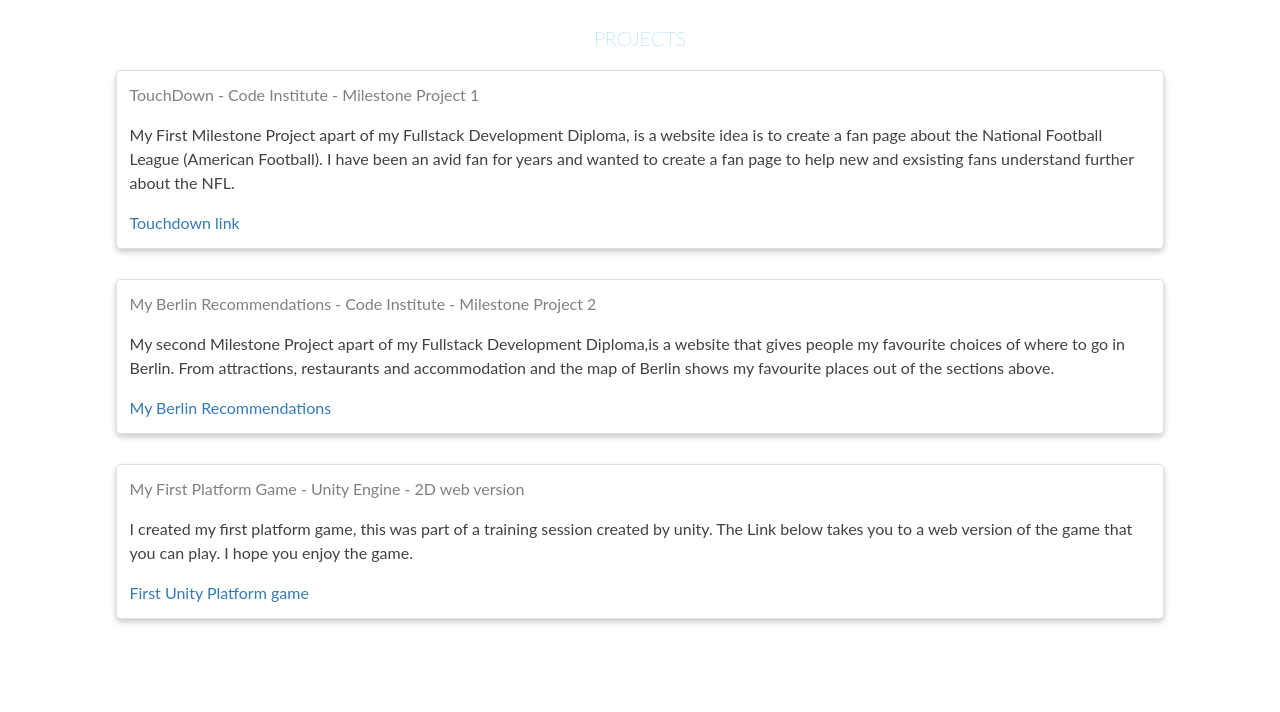
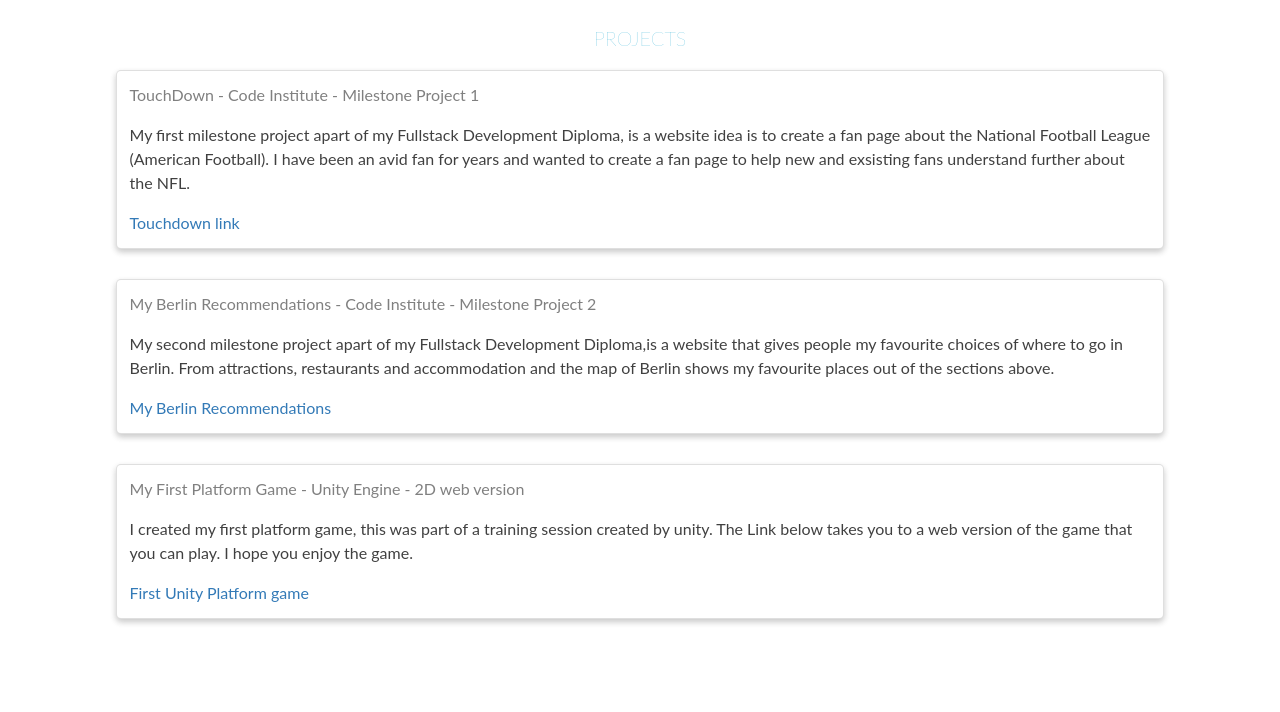
Before and after one commit to Zombietiko/MattRichardson, a website: page index.html in a window 1280 px wide. Shown: the part 1220-1932 px from the top of the page. Drawn offline with nearby package versions, Linux system fonts and the light colour scheme; files that its build step writes are made by us from their sources.

Commit message:
adding final touches to website.

```diff
--- a/index.html
+++ b/index.html
@@ -101,7 +101,7 @@
               </div>
               <div class="project-content">
                 <h4>TouchDown - Code Institute - Milestone Project 1</h4>
-                <p>My First Milestone Project apart of my Fullstack Development Diploma, is a website idea is to create a fan page about the National Football League (American Football).
+                <p>My first milestone project apart of my Fullstack Development Diploma, is a website idea is to create a fan page about the National Football League (American Football).
                 I have been an avid fan for years and wanted to create a fan page to help new and exsisting fans understand further about the NFL.</p>
                 <a href="https://zombietiko.github.io/TouchDown-My1stMileStoneProject/"target="_blank">Touchdown link</a>
               </div>
@@ -112,7 +112,7 @@
               </div>
               <div class="project-content">
                 <h4>My Berlin Recommendations - Code Institute - Milestone Project 2</h4>
-                <p>My second Milestone Project apart of my Fullstack Development Diploma,is a website that gives people my favourite choices of where to go in Berlin.
+                <p>My second milestone project apart of my Fullstack Development Diploma,is a website that gives people my favourite choices of where to go in Berlin.
                 From attractions, restaurants and accommodation and the map of Berlin shows my favourite places out of the sections above.</p>
                 <a href="https://zombietiko.github.io/MyBerlinRecommendations.io/"target="_blank">My Berlin Recommendations</a>
               </div>
```
